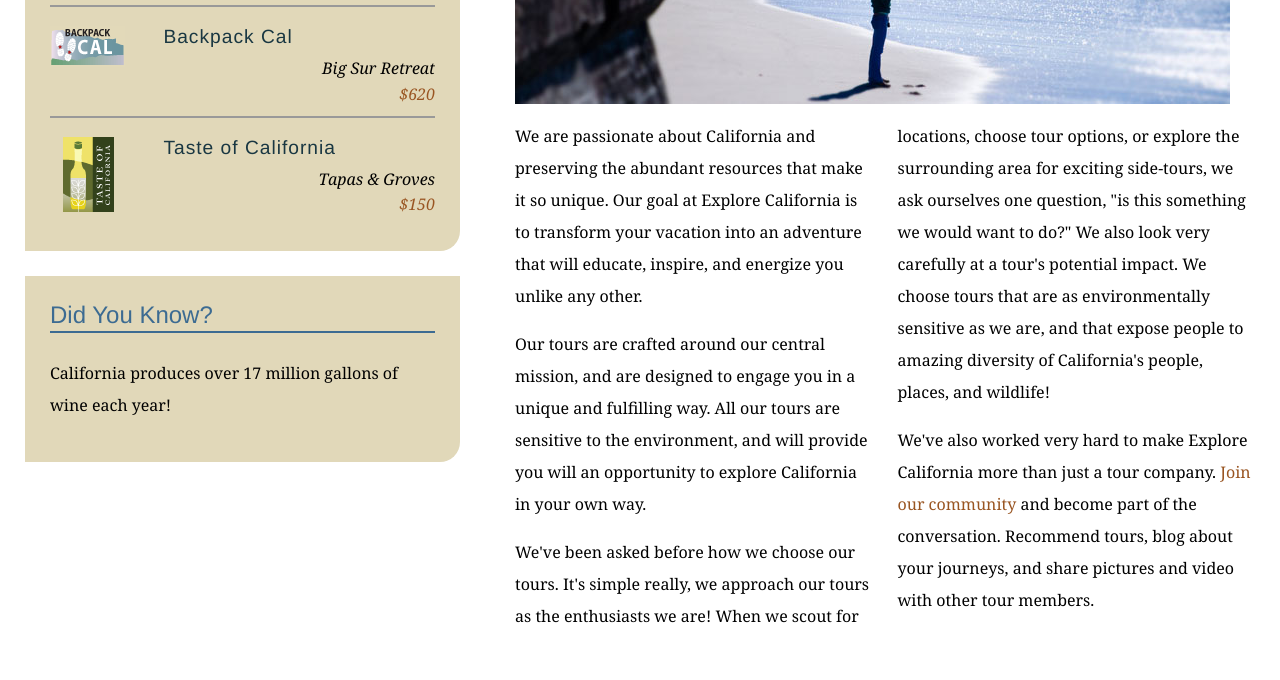
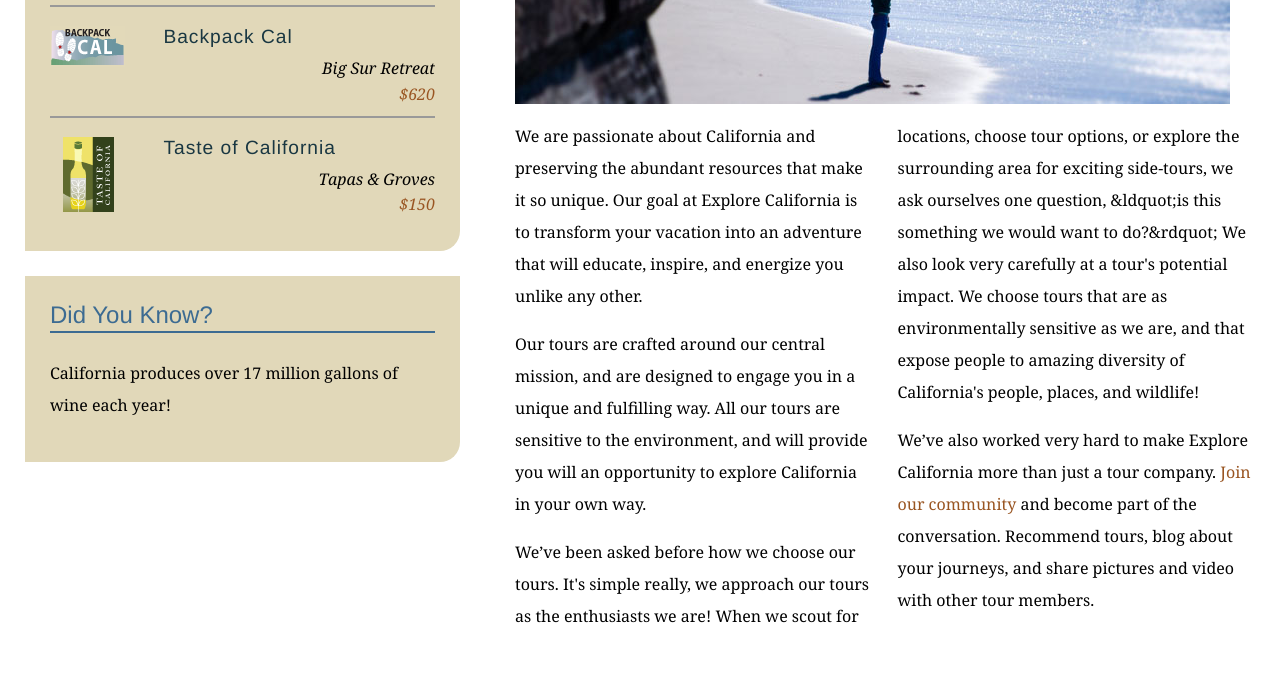
Before and after one commit to Gigundo/explore_california, a plain HTML site: page mission.html in a window 1280 px wide. Shown: the part 580-1260 px from the top of the page. Drawn offline with Linux system fonts and the light colour scheme.

Commit message:
Replaces double quotes with Curly Quotes

```diff
--- a/mission.html
+++ b/mission.html
@@ -64,8 +64,8 @@
           <div class="multiCol">
             <p>We are passionate about California and preserving the abundant resources that make it so unique. Our goal at Explore California is to transform your vacation into an adventure that will educate, inspire, and energize you unlike any other.</p>
             <p>Our tours are crafted around our central mission, and are designed to engage you in a unique and fulfilling way. All our tours are sensitive to the environment, and will provide you will an opportunity to explore California in your own way.</p>
-            <p>We've been asked before how we choose our tours. It's simple really, we approach our tours as the enthusiasts we are! When we scout for locations, choose tour options, or explore the surrounding area for exciting side-tours, we ask ourselves one question, &quot;is this something we would want to do?&quot; We also look very carefully at a tour's potential impact. We choose tours that are as environmentally sensitive as we are, and that expose people to amazing diversity of California's people, places, and wildlife!</p>
-            <p>We've also worked very hard to make Explore California more than just a tour company. <a href="explorers/join.html">Join our community</a> and become part of the conversation. Recommend tours, blog about your journeys, and share pictures and video with other tour members.</p>
+            <p>We&rsquo;ve been asked before how we choose our tours. It's simple really, we approach our tours as the enthusiasts we are! When we scout for locations, choose tour options, or explore the surrounding area for exciting side-tours, we ask ourselves one question, &ldquot;is this something we would want to do?&rdquot; We also look very carefully at a tour's potential impact. We choose tours that are as environmentally sensitive as we are, and that expose people to amazing diversity of California's people, places, and wildlife!</p>
+            <p>We&rsquo;ve also worked very hard to make Explore California more than just a tour company. <a href="explorers/join.html">Join our community</a> and become part of the conversation. Recommend tours, blog about your journeys, and share pictures and video with other tour members.</p>
           </div>
         </div>
       </div>
```
